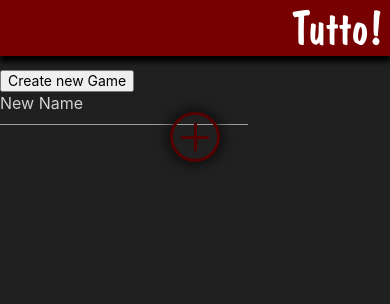
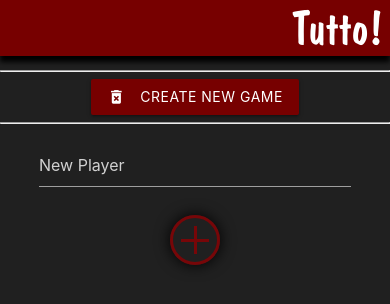
Before and after one commit to Washipp/tutto, an Angular app: page /lobby in a window 390 px wide. Shown: the top 304 px of the page. Built offline with nearby package versions, Linux system fonts and the light colour scheme.

Commit message:
+ Added delete-button to remove player + Added favicon + Initialize (in adapt-points.component.ts) a empty player (so that it doesn't try to read an undefined variable) - Removed some unused css classes
First check on smartphone: xxx-larger attribute isn't implemented on all browser.

```diff
--- a/src/app/adapt-points/adapt-points.component.css
+++ b/src/app/adapt-points/adapt-points.component.css
@@ -16,7 +16,7 @@
 }
 
 .display-sum{
-  font-size: xxx-large;
+  font-size: larger;
   text-align: center;
   background-color: #d4d4d4;
   border-radius: 5px;
--- a/src/app/adapt-points/adapt-points.component.ts
+++ b/src/app/adapt-points/adapt-points.component.ts
@@ -16,6 +16,7 @@ export class AdaptPointsComponent implements OnInit {
   constructor(private playerService: PlayerService, private activatedRoute: ActivatedRoute) {
     this.id = Number(activatedRoute.snapshot.paramMap.get('playerId')); // TODO: check if it actually is a number
     this.totalPoints = 0;
+    this.selectedPlayer = {name: '-', score: 0};
   }
 
   ngOnInit() {
--- a/src/app/lobby/lobby.component.css
+++ b/src/app/lobby/lobby.component.css
@@ -1,14 +1,15 @@
+.new-game-flex-container {
+  display: flex;
+  justify-content: center;
+}
+
+.new-game-button {
+  background-color: #770000;
+}
+
 .player-flex-container {
   display: flex;
-  justify-content: center;
-  flex-direction: column;
-}
-.player-flex-container ul {
-  margin: 0;
-}
-.player-flex-item {
-  text-align: center;
-  cursor: pointer;
+  justify-content: space-between;
   border-bottom: 2px solid #770000;
   border-radius: 2px;
   background-color: #373737;
@@ -16,10 +17,25 @@
   margin-bottom: 1px;
 }
 
-.player-flex-item a {
+.player-flex-item {
   color: #fff;
   text-transform: uppercase;
   font-size: x-large;
+  cursor: pointer;
+  padding-left: 5px;
+  padding-right: 5px;
+}
+
+.player-name {
+
+}
+
+.player-score {
+  float: right;
+}
+
+.player-delete {
+  float: right;
 }
 
 .add-player-flex-container {
@@ -32,12 +48,25 @@
   cursor: pointer;
 }
 
+.player-name-input {
+  width: 80%;
+}
+
+.player-name-input input{
+  color:white;
+}
+
+.player-name-input input[type=text]:focus {
+  border-bottom: 1px solid #770608;
+  box-shadow: 0 1px 0 0 #770608;
+}
+
 .circle {
   border-radius: 50%;
   width: 50px;
   height: 50px;
   background-color: #20202000;
-  border: 3px solid #540001;
+  border: 3px solid #770608;
   position: relative;
   box-shadow: 0 0 15px #000;
 
@@ -51,7 +80,7 @@
   content: " ";
   position: absolute;
   display: block;
-  background-color: #540001;
+  background-color: #770608;
   height: 3px;
   margin-top: -1px;
   top: 50%;
@@ -63,7 +92,7 @@
   content: " ";
   position: absolute;
   display: block;
-  background-color: #540001;
+  background-color: #770608;
   width: 3px;
   margin-left: -1px;
   left: 50%;
--- a/src/app/lobby/lobby.component.html
+++ b/src/app/lobby/lobby.component.html
@@ -1,23 +1,41 @@
-<div >
-  <div class="input-field">
-    <label>
-      <input #element type="text" class="input-field" placeholder="New Name"/>
-    </label>
+<div>
+  <hr>
+  <div class="new-game-flex-container">
+    <div class="new-game-flex-item">
+      <button class="btn new-game-button" (click)="createNewGame()">
+        <i class="material-icons left">delete_forever</i>
+        Create new Game
+      </button>
+    </div>
+  </div>
+  <hr>
+
+
+
+  <div *ngFor="let p of playersList">
+    <div class="player-flex-container">
+        <a [routerLink]="['/adapt-points', p.id]">
+          <span class="player-flex-item">{{p.name}}:</span>
+          <span class="player-flex-item">{{p.score}}</span>
+        </a>
+
+      <div class="player-flex-item" (click)="onDeletePlayer(p.id)">
+        <i class="material-icons">delete_forever</i>
+      </div>
+
+    </div>
   </div>
 
-  <button (click)="createNewGame()">
-    Create new Game
-  </button>
 
-  <div class="player-flex-container">
-    <ul *ngFor="let p of playersList">
-      <li class="player-flex-item">
-        <a [routerLink]="['/adapt-points', p.id]">{{p.name}} - {{p.score}}</a>
-      </li>
-    </ul>
-  </div>
   <div class="add-player-flex-container">
-    <div (click)="onAddPlayer(element.value)" class="add-player-flex-item"><div class="circle"></div></div>
+    <div class="add-player-flex-item player-name-input">
+      <label>
+        <input [(ngModel)]="newPlayerName" type="text" class="input-field" placeholder="New Player"/>
+      </label>
+    </div>
   </div>
 
+  <div class="add-player-flex-container">
+    <div class="add-player-flex-item" (click)="onAddPlayer()"><div class="circle"></div></div>
+  </div>
 </div>
--- a/src/app/lobby/lobby.component.ts
+++ b/src/app/lobby/lobby.component.ts
@@ -9,6 +9,7 @@ import { Player, PlayerService } from '../player.service';
 export class LobbyComponent implements OnInit {
 
   title = 'tutto';
+  newPlayerName: string;
   playersList: Array<Player> = [];
 
   ngOnInit() {
@@ -19,8 +20,8 @@ export class LobbyComponent implements OnInit {
 
   constructor(private playerService: PlayerService) {}
 
-  onAddPlayer(name: string) {
-    name = (name === '') ? 'Player' : name;
+  onAddPlayer() {
+    const name = (this.newPlayerName === undefined || this.newPlayerName === '') ? 'Player ' + this.playersList.length : this.newPlayerName;
     const player: Player = {
       name,
       score: 0,
@@ -29,6 +30,7 @@ export class LobbyComponent implements OnInit {
       .then((id) => {
         this.playersList = [...this.playersList, Object.assign({}, player, {id})]; // add new player to list.
       });
+    this.newPlayerName = '';
   }
 
   onUpdatePlayer(id: number, score: number) {
@@ -44,9 +46,18 @@ export class LobbyComponent implements OnInit {
       });
   }
 
+  onDeletePlayer(id: number) {
+    if (confirm('Diesen Spieler entfernen?')) {
+      this.playerService
+        .remove(id)
+        .then(() => {
+          this.playersList = this.playersList.filter((player) => player.id !== id);
+        });
+    }
+  }
+
   createNewGame () {
-    console.log('Create new game: ');
-    if (confirm('Are you sure to delete ')) {
+    if (confirm('Alle Spieler und Punkte löschen?')) {
       this.playerService.dropTable().
       then(() => {
         this.playersList = [];
--- a/src/index.html
+++ b/src/index.html
@@ -3,10 +3,27 @@
 <head>
   <meta charset="utf-8">
   <title>Tutto</title>
-  <base href="/">
+  <base href="/"> <!-- Change after "ng build --prod" to href="/tutto/" -->
 
   <meta name="viewport" content="width=device-width, initial-scale=1">
-  <link rel="icon" type="image/x-icon" href="favicon.ico">
+  <!-- favicons -->
+  <link rel="apple-touch-icon" sizes="57x57" href="assets/favicons/apple-icon-57x57.png">
+  <link rel="apple-touch-icon" sizes="60x60" href="assets/favicons/apple-icon-60x60.png">
+  <link rel="apple-touch-icon" sizes="72x72" href="assets/favicons/apple-icon-72x72.png">
+  <link rel="apple-touch-icon" sizes="76x76" href="assets/favicons/apple-icon-76x76.png">
+  <link rel="apple-touch-icon" sizes="114x114" href="assets/favicons/apple-icon-114x114.png">
+  <link rel="apple-touch-icon" sizes="120x120" href="assets/favicons/apple-icon-120x120.png">
+  <link rel="apple-touch-icon" sizes="144x144" href="assets/favicons/apple-icon-144x144.png">
+  <link rel="apple-touch-icon" sizes="152x152" href="assets/favicons/apple-icon-152x152.png">
+  <link rel="apple-touch-icon" sizes="180x180" href="assets/favicons/apple-icon-180x180.png">
+  <link rel="icon" type="image/png" sizes="192x192"  href="assets/favicons/android-icon-192x192.png">
+  <link rel="icon" type="image/png" sizes="32x32" href="assets/favicons/favicon-32x32.png">
+  <link rel="icon" type="image/png" sizes="96x96" href="assets/favicons/favicon-96x96.png">
+  <link rel="icon" type="image/png" sizes="16x16" href="assets/favicons/favicon-16x16.png">
+  <link rel="manifest" href="assets/favicons/manifest.json">
+  <meta name="msapplication-TileColor" content="#ffffff">
+  <meta name="msapplication-TileImage" content="assets/favicons/ms-icon-144x144.png">
+  <meta name="theme-color" content="#ffffff">
 
   <!-- materialize.css icons -->
   <link href="https://fonts.googleapis.com/icon?family=Material+Icons" rel="stylesheet">
```
Also changed, not shown: src/app/app.module.ts (+6 -4 lines).
